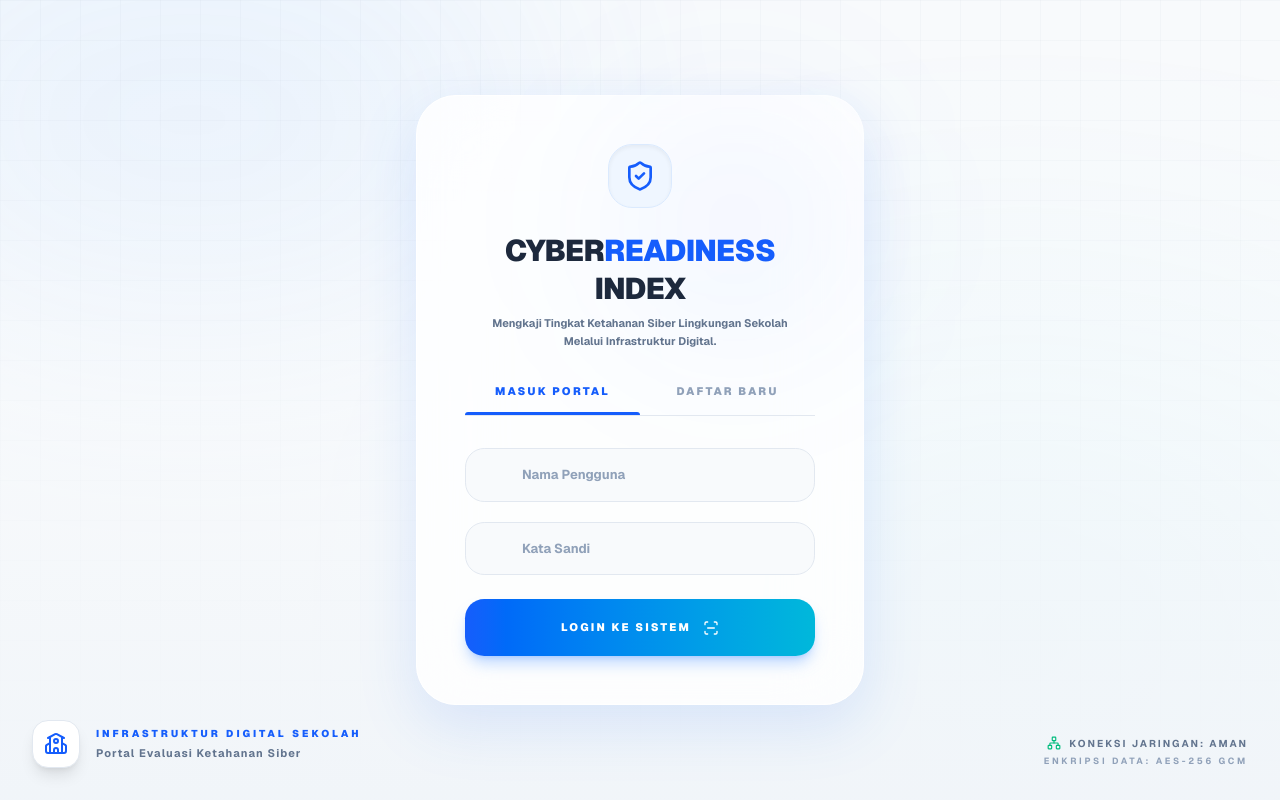
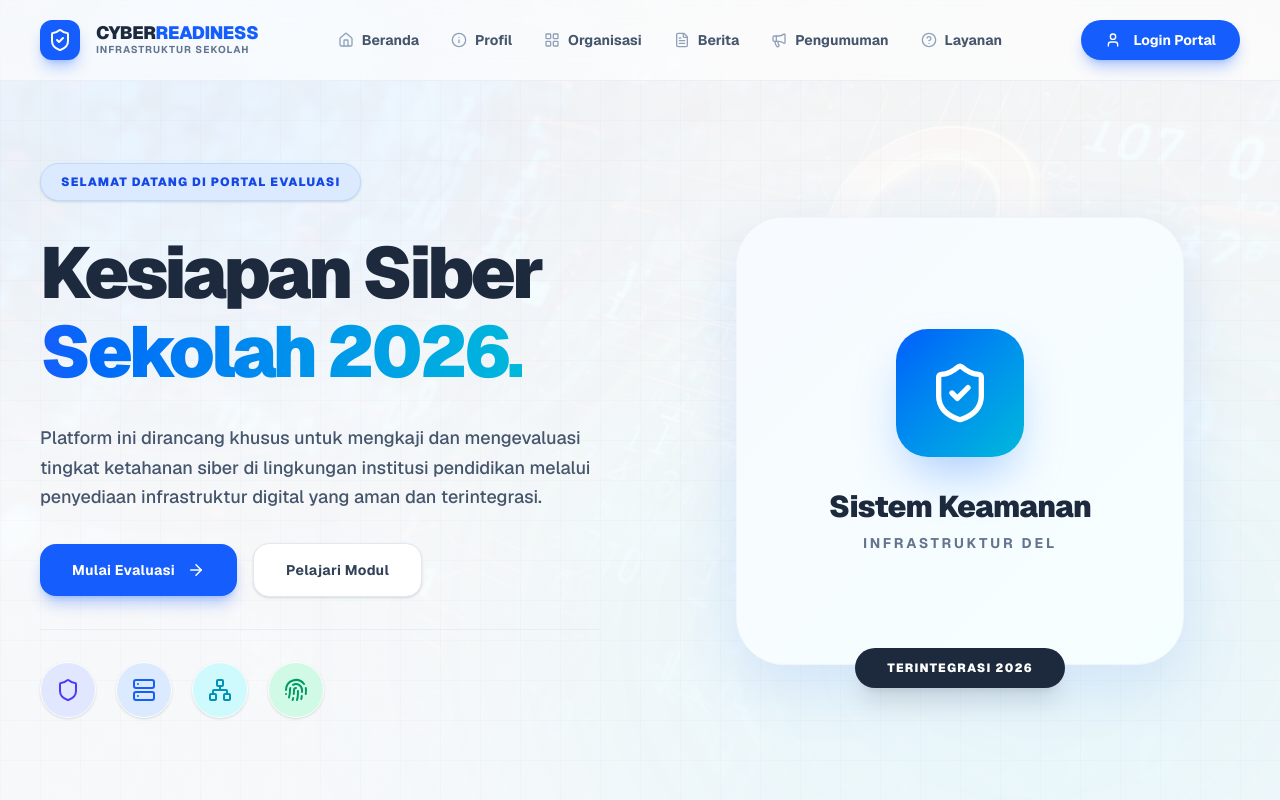
Before and after one commit to Edwinn1711/cyber-backend, a Next.js app: page / in a window 1280 px wide. Built offline with nearby package versions, Linux system fonts and the light colour scheme.

Commit message:
feat: ubah desain halaman awal menjadi landing page BEM IT Del dengan modal login popup

```diff
--- a/app/(loginregister)/page.tsx
+++ b/app/(loginregister)/page.tsx
@@ -4,12 +4,15 @@ import { useRouter } from 'next/navigation'
 import { motion, AnimatePresence, useMotionValue, useSpring, useTransform } from 'framer-motion'
 import {
   ShieldCheck, User, Lock, ScanLine, AlertTriangle, Fingerprint,
-  MapPin, Calendar, CheckCircle2, School, Network, Server
+  MapPin, Calendar, CheckCircle2, School, Network, Server,
+  Home, Info, FileText, LayoutGrid, Megaphone, HelpCircle, X, ArrowRight, Shield
 } from 'lucide-react'
 
+// --- ASSET GALAXY HD (Akan ditampilkan secara samar di background) ---
+const CYBER_ASSETS = ["/bg/cyber1.jpg", "/bg/cyber2.jpg", "/bg/cyber3.jpg", "/bg/cyber4.jpg", "/bg/cyber5.jpg"];
 const AVAILABLE_CLASSES = ["X MIPA 1", "X IPS 1", "XI TKJ 1", "XI RPL 1", "XII MIPA 2", "XII DKV 1"];
 
-// --- 1. EFEK KLIK PARTIKEL (TEMA BIRU/CYAN) ---
+// --- 1. EFEK KLIK PARTIKEL (TEMA BIRU) ---
 const ParticleBurstClickEffect = () => {
   const [particles, setParticles] = useState<any[]>([]);
 
@@ -64,10 +67,26 @@ const ParticleBurstClickEffect = () => {
   );
 };
 
-// --- 2. BACKGROUND SEKOLAH DIGITAL (CERAH & BERSIH) ---
-const AcademicTechBackground = React.memo(() => {
+// --- 2. BACKGROUND SEKOLAH DIGITAL DENGAN GAMBAR ROTASI ---
+const AcademicTechBackground = React.memo(({ bgIdx }: { bgIdx: number }) => {
   return (
     <div className="fixed inset-0 z-0 overflow-hidden bg-slate-50">
+      {/* Gambar berotasi yang smooth */}
+      <AnimatePresence mode="wait">
+        <motion.img
+          key={bgIdx}
+          src={CYBER_ASSETS[bgIdx]}
+          initial={{ opacity: 0, scale: 1.05 }}
+          animate={{ opacity: 0.15, scale: 1 }}
+          exit={{ opacity: 0 }}
+          transition={{ duration: 2, ease: "easeInOut" }}
+          className="absolute inset-0 w-full h-full object-cover pointer-events-none grayscale-[30%]"
+        />
+      </AnimatePresence>
+
+      {/* Overlay Putih Kaca (Glassmorphism) agar teks jelas */}
+      <div className="absolute inset-0 bg-gradient-to-b from-white/70 via-white/80 to-slate-50/95 pointer-events-none" />
+
       {/* Efek Cahaya / Blob Biru Terang */}
       <motion.div
         animate={{ scale: [1, 1.1, 1], opacity: [0.3, 0.5, 0.3] }}
@@ -80,35 +99,31 @@ const AcademicTechBackground = React.memo(() => {
         className="absolute bottom-[-10%] right-[-10%] w-[60vw] h-[60vh] bg-cyan-400/20 blur-[140px] rounded-full pointer-events-none"
       />
 
-      {/* Grid Infrastruktur Digital (Garis tipis abu-abu) */}
-      <div className="absolute inset-0 bg-grid-light opacity-[0.4] pointer-events-none" />
-
-      {/* Gradien pemudar bawah agar tidak terlalu ramai */}
-      <div className="absolute inset-0 bg-gradient-to-b from-transparent via-slate-50/50 to-slate-100 pointer-events-none" />
+      {/* Grid Infrastruktur Digital */}
+      <div className="absolute inset-0 bg-grid-light opacity-[0.3] pointer-events-none" />
     </div>
   );
 });
 AcademicTechBackground.displayName = 'AcademicTechBackground';
 
-export default function CyberLoginGateway() {
+export default function LandingPage() {
   const router = useRouter();
+  const [bgIdx, setBgIdx] = useState(0);
+  const [isLoginOpen, setIsLoginOpen] = useState(false); // STATE UNTUK BUKA/TUTUP MODAL LOGIN
+
+  // States Modal Login
   const [activeTab, setActiveTab] = useState<'LOGIN' | 'REGISTER'>('LOGIN');
-
   const [username, setUsername] = useState('');
   const [password, setPassword] = useState('');
   const [asal, setAsal] = useState('');
   const [tanggalLahir, setTanggalLahir] = useState('');
   const [className, setClassName] = useState('X MIPA 1');
-
   const [status, setStatus] = useState<'idle' | 'loading' | 'success' | 'error'>('idle');
   const [errorMessage, setErrorMessage] = useState('');
 
-  // ====================================================================
-  // LOGIKA 3D HOVER (TETAP ADA AGAR KEREN)
-  // ====================================================================
+  // 3D Tilt Effect
   const mouseX = useMotionValue(0);
   const mouseY = useMotionValue(0);
-
   const rotateX = useSpring(useTransform(mouseY, [-0.5, 0.5], [15, -15]), { stiffness: 800, damping: 40 });
   const rotateY = useSpring(useTransform(mouseX, [-0.5, 0.5], [-15, 15]), { stiffness: 800, damping: 40 });
 
@@ -117,23 +132,16 @@ export default function CyberLoginGateway() {
       mouseX.set((e.clientX / window.innerWidth) - 0.5);
       mouseY.set((e.clientY / window.innerHeight) - 0.5);
     };
-    const handleTouchMove = (e: TouchEvent) => {
-      if (e.touches.length > 0) {
-        mouseX.set((e.touches[0].clientX / window.innerWidth) - 0.5);
-        mouseY.set((e.touches[0].clientY / window.innerHeight) - 0.5);
-      }
-    };
     window.addEventListener("mousemove", handleMouseMove);
-    window.addEventListener("touchmove", handleTouchMove, { passive: true });
-    return () => {
-      window.removeEventListener("mousemove", handleMouseMove);
-      window.removeEventListener("touchmove", handleTouchMove);
-    };
+    return () => window.removeEventListener("mousemove", handleMouseMove);
   }, [mouseX, mouseY]);
 
-  // ====================================================================
-  // FUNGSI OTENTIKASI
-  // ====================================================================
+  useEffect(() => {
+    // Rotasi Background Gambar Setiap 5 Detik
+    const interval = setInterval(() => setBgIdx(p => (p + 1) % CYBER_ASSETS.length), 5000);
+    return () => clearInterval(interval);
+  }, []);
+
   const handleAuthenticate = async (e: React.FormEvent) => {
     e.preventDefault();
     if (!username || !password) {
@@ -184,61 +192,164 @@ export default function CyberLoginGateway() {
   };
 
   return (
-    <div className="flex items-center justify-center min-h-screen w-full bg-slate-50 text-slate-800 overflow-hidden font-sans selection:bg-blue-500/30 relative perspective-[1200px]">
+    <div className="flex flex-col min-h-screen w-full bg-slate-50 text-slate-800 overflow-hidden font-sans selection:bg-blue-500/30 relative perspective-[1200px]">
 
-      {/* KOMPONEN BACKGROUND TERANG */}
-      <AcademicTechBackground />
-
-      {/* EFEK KLIK */}
+      <AcademicTechBackground bgIdx={bgIdx} />
       <ParticleBurstClickEffect />
 
-      {/* ORNAMEN KIRI BAWAH (TEMA AKADEMIK) */}
-      <div className="absolute bottom-8 left-8 z-10 hidden md:flex items-center gap-4 pointer-events-none">
-        <div className="w-12 h-12 bg-white border border-slate-200 rounded-2xl flex items-center justify-center shadow-lg">
-           <School className="text-blue-600" size={24} />
+      {/* --- NAVBAR (HEADER) --- */}
+      <header className="relative z-20 w-full border-b border-slate-200/60 bg-white/60 backdrop-blur-xl">
+        <div className="max-w-7xl mx-auto px-6 lg:px-10 h-20 flex items-center justify-between">
+          {/* Logo Kiri */}
+          <div className="flex items-center gap-4">
+             <div className="w-10 h-10 bg-blue-600 rounded-xl flex items-center justify-center shadow-lg shadow-blue-600/30">
+                <ShieldCheck size={24} className="text-white" />
              </div>
              <div>
-          <p className="text-[10px] font-black text-blue-600 tracking-[0.3em] uppercase">INFRASTRUKTUR DIGITAL SEKOLAH</p>
-          <p className="text-[11px] font-bold text-slate-500 tracking-[0.1em] mt-1">Portal Evaluasi Ketahanan Siber</p>
+                <h1 className="font-black text-lg text-slate-800 leading-none tracking-tight">CYBER<span className="text-blue-600">READINESS</span></h1>
+                <p className="text-[10px] font-bold text-slate-500 tracking-widest uppercase">Infrastruktur Sekolah</p>
              </div>
           </div>
 
-      {/* ORNAMEN KANAN BAWAH (STATUS KONEKSI) */}
-      <div className="absolute bottom-8 right-8 text-right z-10 hidden md:block pointer-events-none">
-        <p className="text-[10px] font-bold text-slate-500 tracking-[0.2em] uppercase flex items-center justify-end gap-2"><Network size={14} className="text-emerald-500"/> KONEKSI JARINGAN: AMAN</p>
-        <p className="text-[9px] font-bold text-slate-400 tracking-[0.3em] uppercase mt-1">ENKRIPSI DATA: AES-256 GCM</p>
+          {/* Menu Navigasi Tengah (Desktop) */}
+          <nav className="hidden lg:flex items-center gap-8">
+             {[
+               { icon: Home, label: 'Beranda' },
+               { icon: Info, label: 'Profil' },
+               { icon: LayoutGrid, label: 'Organisasi' },
+               { icon: FileText, label: 'Berita' },
+               { icon: Megaphone, label: 'Pengumuman' },
+               { icon: HelpCircle, label: 'Layanan' }
+             ].map((item, idx) => (
+               <a key={idx} href="#" className="flex items-center gap-2 text-sm font-bold text-slate-600 hover:text-blue-600 transition-colors group">
+                  <item.icon size={16} className="text-slate-400 group-hover:text-blue-600 transition-colors" /> {item.label}
+               </a>
+             ))}
+          </nav>
+
+          {/* Tombol Login Kanan */}
+          <button
+             onClick={() => setIsLoginOpen(true)}
+             className="flex items-center gap-3 px-6 py-2.5 bg-blue-600 text-white rounded-full font-bold text-sm hover:bg-blue-700 transition-all shadow-lg shadow-blue-600/30 hover:shadow-blue-600/50 hover:-translate-y-0.5"
+          >
+             <User size={16} /> Login Portal
+          </button>
+        </div>
+      </header>
+
+      {/* --- HERO SECTION (KONTEN UTAMA) --- */}
+      <main className="relative z-10 flex-1 flex items-center w-full max-w-7xl mx-auto px-6 lg:px-10 py-12 lg:py-0">
+         <div className="grid grid-cols-1 lg:grid-cols-2 gap-12 lg:gap-20 items-center w-full">
+
+            {/* Teks Kiri */}
+            <div className="space-y-8 text-center lg:text-left">
+               <div className="inline-flex items-center gap-2 px-5 py-2.5 bg-blue-100 text-blue-700 rounded-full text-xs font-black tracking-widest uppercase shadow-sm border border-blue-200">
+                 Selamat Datang di Portal Evaluasi
                </div>
 
-      {/* KOTAK LOGIN (TEMA PUTIH BERSIH) */}
+               <h2 className="text-5xl lg:text-7xl font-black text-slate-800 tracking-tighter leading-[1.1]">
+                 Kesiapan Siber <br/>
+                 <span className="text-transparent bg-clip-text bg-gradient-to-r from-blue-600 to-cyan-500">Sekolah 2026.</span>
+               </h2>
+
+               <p className="text-base lg:text-lg font-medium text-slate-600 leading-relaxed max-w-2xl mx-auto lg:mx-0">
+                 Platform ini dirancang khusus untuk mengkaji dan mengevaluasi tingkat ketahanan siber di lingkungan institusi pendidikan melalui penyediaan infrastruktur digital yang aman dan terintegrasi.
+               </p>
+
+               {/* Tombol Aksi */}
+               <div className="flex flex-col sm:flex-row items-center justify-center lg:justify-start gap-4">
+                 <button onClick={() => setIsLoginOpen(true)} className="w-full sm:w-auto px-8 py-4 bg-blue-600 text-white rounded-2xl font-bold text-sm tracking-wide shadow-lg shadow-blue-600/30 hover:bg-blue-700 transition-all flex items-center justify-center gap-3">
+                    Mulai Evaluasi <ArrowRight size={18}/>
+                 </button>
+                 <button className="w-full sm:w-auto px-8 py-4 bg-white border border-slate-200 text-slate-700 rounded-2xl font-bold text-sm tracking-wide shadow-sm hover:border-blue-400 hover:text-blue-600 transition-all flex items-center justify-center gap-3">
+                    Pelajari Modul
+                 </button>
+               </div>
+
+               {/* Ikon Fitur (Mirip Logo Organisasi di Gambar) */}
+               <div className="pt-8 border-t border-slate-200/60 flex flex-wrap items-center justify-center lg:justify-start gap-5">
+                  {[
+                    { icon: Shield, color: 'bg-indigo-100 text-indigo-600' },
+                    { icon: Server, color: 'bg-blue-100 text-blue-600' },
+                    { icon: Network, color: 'bg-cyan-100 text-cyan-600' },
+                    { icon: Fingerprint, color: 'bg-emerald-100 text-emerald-600' }
+                  ].map((feat, i) => (
+                    <div key={i} className={`w-14 h-14 rounded-full flex items-center justify-center ${feat.color} shadow-sm border border-white`}>
+                       <feat.icon size={24} />
+                    </div>
+                  ))}
+               </div>
+            </div>
+
+            {/* Grafis Kanan (Gambar 3D / Logo) */}
             <motion.div
                style={{ rotateX, rotateY, transformStyle: "preserve-3d" }}
-        className={`relative z-30 w-full ${activeTab === 'REGISTER' ? 'max-w-[500px]' : 'max-w-md'} mx-4 bg-white/80 backdrop-blur-2xl border border-white rounded-[2.5rem] p-10 lg:p-12 shadow-[0_20px_60px_rgba(59,130,246,0.15)]`}
+               className="hidden lg:flex items-center justify-center"
             >
-        <div className="absolute top-0 right-0 w-64 h-64 bg-blue-500/5 blur-[80px] rounded-full pointer-events-none" style={{ transform: "translateZ(-50px)" }} />
+               <div className="relative w-full max-w-md aspect-square bg-white rounded-[3rem] p-10 shadow-[0_20px_60px_rgba(59,130,246,0.15)] border border-slate-100 flex flex-col items-center justify-center">
+                  <div className="absolute inset-0 bg-gradient-to-br from-blue-50 to-cyan-50 rounded-[3rem] opacity-50" />
+                  <div className="w-32 h-32 bg-gradient-to-br from-blue-600 to-cyan-500 rounded-[2rem] flex items-center justify-center shadow-2xl shadow-blue-500/40 mb-8 relative z-10 transform translate-z-12" style={{ transform: "translateZ(40px)" }}>
+                     <ShieldCheck size={64} className="text-white" />
+                  </div>
+                  <h3 className="text-3xl font-black text-slate-800 tracking-tight text-center relative z-10" style={{ transform: "translateZ(30px)" }}>
+                    Sistem Keamanan
+                  </h3>
+                  <p className="text-sm font-bold text-slate-500 uppercase tracking-[0.2em] text-center mt-2 relative z-10" style={{ transform: "translateZ(20px)" }}>
+                    Infrastruktur Del
+                  </p>
 
-        {/* Logo Icon */}
-        <div className="mx-auto w-16 h-16 bg-blue-50 border border-blue-100 rounded-3xl flex items-center justify-center mb-6 shadow-inner" style={{ transform: "translateZ(60px)" }}>
-          <ShieldCheck className="text-blue-600" size={32} />
+                  {/* Pita dekorasi mirip gambar */}
+                  <div className="absolute -bottom-6 bg-slate-800 text-white px-8 py-3 rounded-full text-xs font-black tracking-widest shadow-xl" style={{ transform: "translateZ(50px)" }}>
+                    TERINTEGRASI 2026
+                  </div>
+               </div>
+            </motion.div>
+
+         </div>
+      </main>
+
+      {/* --- MODAL LOGIN / REGISTER --- */}
+      <AnimatePresence>
+        {isLoginOpen && (
+          <motion.div
+            initial={{ opacity: 0 }}
+            animate={{ opacity: 1 }}
+            exit={{ opacity: 0 }}
+            className="fixed inset-0 z-[5000] flex items-center justify-center p-4 bg-slate-900/40 backdrop-blur-md"
+          >
+            <motion.div
+              initial={{ scale: 0.9, y: 30 }}
+              animate={{ scale: 1, y: 0 }}
+              exit={{ scale: 0.9, y: 20 }}
+              className={`relative w-full ${activeTab === 'REGISTER' ? 'max-w-[500px]' : 'max-w-md'} bg-white border border-slate-100 rounded-[2.5rem] p-8 lg:p-10 shadow-[0_40px_100px_rgba(0,0,0,0.2)]`}
+            >
+              <button
+                onClick={() => setIsLoginOpen(false)}
+                className="absolute top-6 right-6 p-2 bg-slate-100 text-slate-500 rounded-full hover:bg-slate-200 hover:text-slate-800 transition-all"
+              >
+                <X size={20} />
+              </button>
+
+              <div className="mx-auto w-14 h-14 bg-blue-50 border border-blue-100 rounded-2xl flex items-center justify-center mb-6 shadow-inner">
+                <ShieldCheck className="text-blue-600" size={28} />
               </div>
 
-        {/* Judul Teks */}
-        <div style={{ transform: "translateZ(50px)" }} className="mb-8">
-          <h1 className="text-2xl lg:text-3xl font-black text-center text-slate-800 tracking-tight leading-tight mb-2">
-            CYBER<span className="text-blue-600">READINESS</span> INDEX
-          </h1>
-          <p className="text-[11px] font-bold text-slate-500 text-center leading-relaxed px-4">
-            Mengkaji Tingkat Ketahanan Siber Lingkungan Sekolah Melalui Infrastruktur Digital.
+              <div className="mb-8">
+                <h2 className="text-2xl font-black text-center text-slate-800 tracking-tight leading-tight mb-2">
+                  Portal Autentikasi
+                </h2>
+                <p className="text-xs font-bold text-slate-500 text-center px-4">
+                  Masuk ke Sistem Evaluasi Ketahanan Siber
                 </p>
               </div>
 
-        {/* Tab Switcher (Masuk / Daftar) */}
-        <div className="flex border-b border-slate-200 mb-8 relative" style={{ transform: "translateZ(30px)" }}>
+              <div className="flex border-b border-slate-200 mb-8 relative">
                 <button
                   type="button"
                   onClick={() => { setActiveTab('LOGIN'); setErrorMessage(''); }}
                   className={`flex-1 pb-4 text-[11px] font-black tracking-[0.2em] uppercase transition-colors ${activeTab === 'LOGIN' ? 'text-blue-600' : 'text-slate-400 hover:text-slate-600'}`}
                 >
-            MASUK PORTAL
+                  MASUK
                 </button>
                 <button
                   type="button"
@@ -250,8 +361,7 @@ export default function CyberLoginGateway() {
                 <div className={`absolute bottom-0 h-[3px] w-1/2 bg-blue-600 rounded-t-md transition-transform duration-300 ${activeTab === 'LOGIN' ? 'translate-x-0' : 'translate-x-full'}`} />
               </div>
 
-        {/* Form Inputs */}
-        <form onSubmit={handleAuthenticate} className="space-y-5" style={{ transform: "translateZ(40px)" }}>
+              <form onSubmit={handleAuthenticate} className="space-y-5">
 
                 <div className="relative group">
                   <div className="absolute left-5 top-1/2 -translate-y-1/2 text-slate-400 group-focus-within:text-blue-600 transition-colors z-10 pointer-events-none">
@@ -263,7 +373,7 @@ export default function CyberLoginGateway() {
                     value={username}
                     onChange={(e) => setUsername(e.target.value)}
                     disabled={status === 'loading' || status === 'success'}
-              className="w-full relative z-20 bg-slate-50 border border-slate-200 rounded-[1.2rem] py-4 pl-14 pr-4 text-[13px] font-bold text-slate-800 placeholder:text-slate-400 focus:border-blue-500 focus:bg-white focus:ring-4 focus:ring-blue-500/10 outline-none transition-all disabled:opacity-50"
+                    className="w-full relative z-20 bg-slate-50 border border-slate-200 rounded-2xl py-4 pl-14 pr-4 text-[13px] font-bold text-slate-800 placeholder:text-slate-400 focus:border-blue-500 focus:bg-white focus:ring-4 focus:ring-blue-500/10 outline-none transition-all disabled:opacity-50"
                   />
                 </div>
 
@@ -277,7 +387,7 @@ export default function CyberLoginGateway() {
                     value={password}
                     onChange={(e) => setPassword(e.target.value)}
                     disabled={status === 'loading' || status === 'success'}
-              className="w-full relative z-20 bg-slate-50 border border-slate-200 rounded-[1.2rem] py-4 pl-14 pr-4 text-[13px] font-bold text-slate-800 placeholder:text-slate-400 focus:border-blue-500 focus:bg-white focus:ring-4 focus:ring-blue-500/10 outline-none transition-all disabled:opacity-50"
+                    className="w-full relative z-20 bg-slate-50 border border-slate-200 rounded-2xl py-4 pl-14 pr-4 text-[13px] font-bold text-slate-800 placeholder:text-slate-400 focus:border-blue-500 focus:bg-white focus:ring-4 focus:ring-blue-500/10 outline-none transition-all disabled:opacity-50"
                   />
                 </div>
 
@@ -300,7 +410,7 @@ export default function CyberLoginGateway() {
                             value={asal}
                             onChange={(e) => setAsal(e.target.value)}
                             disabled={status === 'loading' || status === 'success'}
-                      className="w-full relative z-20 bg-slate-50 border border-slate-200 rounded-[1.2rem] py-4 pl-11 pr-3 text-[12px] font-bold text-slate-800 placeholder:text-slate-400 focus:border-blue-500 focus:bg-white focus:ring-4 focus:ring-blue-500/10 outline-none transition-all disabled:opacity-50 uppercase"
+                            className="w-full relative z-20 bg-slate-50 border border-slate-200 rounded-2xl py-4 pl-11 pr-3 text-[12px] font-bold text-slate-800 placeholder:text-slate-400 focus:border-blue-500 focus:bg-white focus:ring-4 focus:ring-blue-500/10 outline-none transition-all disabled:opacity-50 uppercase"
                           />
                         </div>
 
@@ -313,7 +423,7 @@ export default function CyberLoginGateway() {
                             value={tanggalLahir}
                             onChange={(e) => setTanggalLahir(e.target.value)}
                             disabled={status === 'loading' || status === 'success'}
-                      className="w-full relative z-20 bg-slate-50 border border-slate-200 rounded-[1.2rem] py-4 pl-11 pr-3 text-[12px] font-bold text-slate-800 placeholder:text-slate-400 focus:border-blue-500 focus:bg-white focus:ring-4 focus:ring-blue-500/10 outline-none transition-all disabled:opacity-50 uppercase"
+                            className="w-full relative z-20 bg-slate-50 border border-slate-200 rounded-2xl py-4 pl-11 pr-3 text-[12px] font-bold text-slate-800 placeholder:text-slate-400 focus:border-blue-500 focus:bg-white focus:ring-4 focus:ring-blue-500/10 outline-none transition-all disabled:opacity-50 uppercase"
                           />
                         </div>
                       </div>
@@ -326,7 +436,7 @@ export default function CyberLoginGateway() {
                           value={className}
                           onChange={(e) => setClassName(e.target.value)}
                           disabled={status === 'loading' || status === 'success'}
-                    className="w-full relative z-20 bg-slate-50 border border-slate-200 rounded-[1.2rem] py-4 pl-14 pr-4 text-[13px] font-bold text-slate-800 focus:border-blue-500 focus:bg-white focus:ring-4 focus:ring-blue-500/10 outline-none transition-all appearance-none cursor-pointer uppercase"
+                          className="w-full relative z-20 bg-slate-50 border border-slate-200 rounded-2xl py-4 pl-14 pr-4 text-[13px] font-bold text-slate-800 focus:border-blue-500 focus:bg-white focus:ring-4 focus:ring-blue-500/10 outline-none transition-all appearance-none cursor-pointer uppercase"
                         >
                           {AVAILABLE_CLASSES.map(cls => (
                             <option key={cls} value={cls}>{cls}</option>
@@ -348,34 +458,29 @@ export default function CyberLoginGateway() {
                 <button
                   type="submit"
                   disabled={status === 'loading' || status === 'success'}
-            className={`w-full relative z-20 mt-6 py-5 rounded-[1.2rem] font-black text-[11px] tracking-[0.2em] text-white transition-all flex items-center justify-center gap-3 uppercase overflow-hidden shadow-lg ${status === 'success' ? 'bg-emerald-500 shadow-emerald-500/40' : 'bg-gradient-to-r from-blue-600 to-cyan-500 hover:from-blue-700 hover:to-cyan-600 shadow-blue-500/30 hover:shadow-blue-500/50 hover:-translate-y-1 disabled:opacity-50 disabled:cursor-not-allowed disabled:transform-none'}`}
+                  className={`w-full relative z-20 mt-6 py-4 rounded-2xl font-black text-[12px] tracking-wide text-white transition-all flex items-center justify-center gap-3 uppercase overflow-hidden shadow-lg ${status === 'success' ? 'bg-emerald-500 shadow-emerald-500/40' : 'bg-blue-600 hover:bg-blue-700 shadow-blue-600/30 hover:shadow-blue-600/50 hover:-translate-y-0.5 disabled:opacity-50 disabled:cursor-not-allowed disabled:transform-none'}`}
                 >
                    {status === 'loading' && <span className="animate-pulse">Memverifikasi Data...</span>}
                    {status === 'success' && <><CheckCircle2 size={18} /> Akses Diberikan</>}
                    {status !== 'loading' && status !== 'success' && (
-               <>Login Ke Sistem <ScanLine size={16} /></>
+                     <>Masuk Ke Portal <ScanLine size={16} /></>
                    )}
                 </button>
               </form>
             </motion.div>
+          </motion.div>
+        )}
+      </AnimatePresence>
 
       <style dangerouslySetInnerHTML={{ __html: `
-        /* CSS Untuk background jaring tipis khas institusi */
         .bg-grid-light {
           background-image:
             linear-gradient(to right, rgba(148, 163, 184, 0.15) 1px, transparent 1px),
             linear-gradient(to bottom, rgba(148, 163, 184, 0.15) 1px, transparent 1px);
           background-size: 40px 40px;
         }
-
-        /* Pewarnaan seleksi teks */
         ::selection { background: #3b82f6; color: white; }
-
-        .perspective-\\[1200px\\] {
-          perspective: 1200px;
-        }
-
-        /* Styling spesifik untuk autofill di mode terang */
+        .perspective-\\[1200px\\] { perspective: 1200px; }
         input:-webkit-autofill,
         input:-webkit-autofill:hover,
         input:-webkit-autofill:focus,
@@ -384,8 +489,6 @@ export default function CyberLoginGateway() {
             -webkit-text-fill-color: #1e293b !important;
             transition: background-color 5000s ease-in-out 0s;
         }
-
-        /* Kursor kalender agar warna pas */
         input[type="date"]::-webkit-calendar-picker-indicator {
             opacity: 0.5;
             cursor: pointer;
```
Lines whose indentation alone changed are shown as unchanged.
